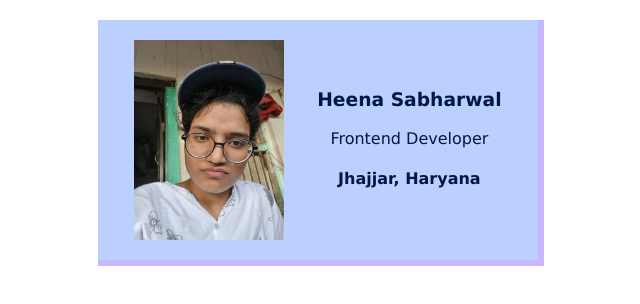
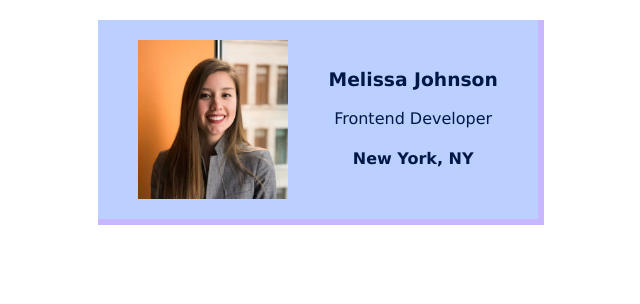
Before and after one commit to Heena-Sabharwal/MyWebpages, a plain HTML site: page HTMl_CSS/Business_card/business_card.html in a window 1280 px wide. Shown: the whole page, without its empty margins (319-959 px from the left). Drawn offline with Linux system fonts and the light colour scheme.

Commit message:
few updates

```diff
--- a/HTMl_CSS/Business_card/business_card.html
+++ b/HTMl_CSS/Business_card/business_card.html
@@ -9,11 +9,11 @@
 </head>
 <body>
 <div class="card">
-    <img src="..\images\Heena_photoooo.jpeg" alt="Profile Picture" class="avatar">
+    <img src="..\images\pro_woman.png" alt="Profile Picture" class="avatar">
     <div class="card-content">
-        <h3>Heena Sabharwal</h3>
+        <h3>Melissa Johnson</h3>
         <p>Frontend Developer</p>
-        <h4>Jhajjar, Haryana</h4>
+        <h4>New York, NY</h4>
     </div>
 </div>
 </body>
```
Also changed, not shown: HTMl_CSS/Birthday_Card/b_card.html (+2 -2 lines), HTMl_CSS/Google_page/google.html (+1 -1 lines), Responsive Web Design with JS/Unit_converter/index.html (+2 -2 lines), HTMl_CSS/images/Professional_woman.PNG (added), HTMl_CSS/images/google_img.PNG (added), HTMl_CSS/images/pro_woman.PNG (added), 1 other file.
